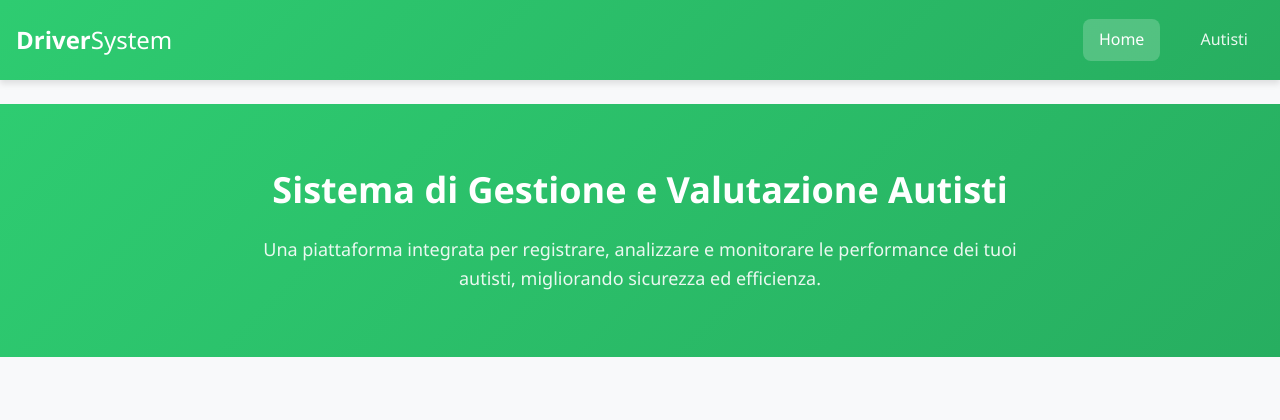
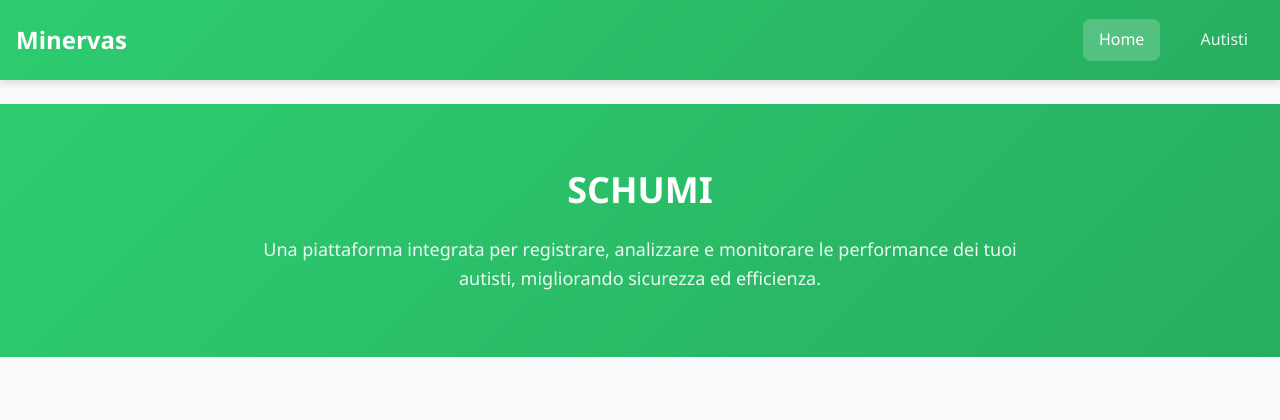
Before and after one commit to AnthonyVita007/Schumi, a Flask app: page / in a window 1280 px wide. Shown: the top 420 px of the page. Run offline with Flask 3, Linux system fonts and the light colour scheme.

Commit message:
aggiunta scritte Schumi

```diff
--- a/templates/base.html
+++ b/templates/base.html
@@ -21,7 +21,7 @@
             <div class="nav-content">
                 <div class="logo">
                     <a href="/" class="logo-link">
-                        Driver<span class="logo-light">System</span>
+                        Minervas
                     </a>
                 </div>
                 <div class="nav-menu">
--- a/templates/landing_page.html
+++ b/templates/landing_page.html
@@ -1,6 +1,6 @@
 {% extends "base.html" %}
 
-{% block title %}Home - Sistema di Gestione e Valutazione Autisti{% endblock %}
+{% block title %}Home - SCHUMI: un Sistema di Gestione Completo, a portata di click{% endblock %}
 
 {% block content %}
 <!-- Hero Section -->
@@ -8,7 +8,7 @@
     <div class="container">
         <div class="hero-content">
             <h1 class="hero-title">
-                Sistema di Gestione e Valutazione Autisti
+                SCHUMI
             </h1>
             <p class="hero-description">
                 Una piattaforma integrata per registrare, analizzare e monitorare le performance dei tuoi autisti,
```
